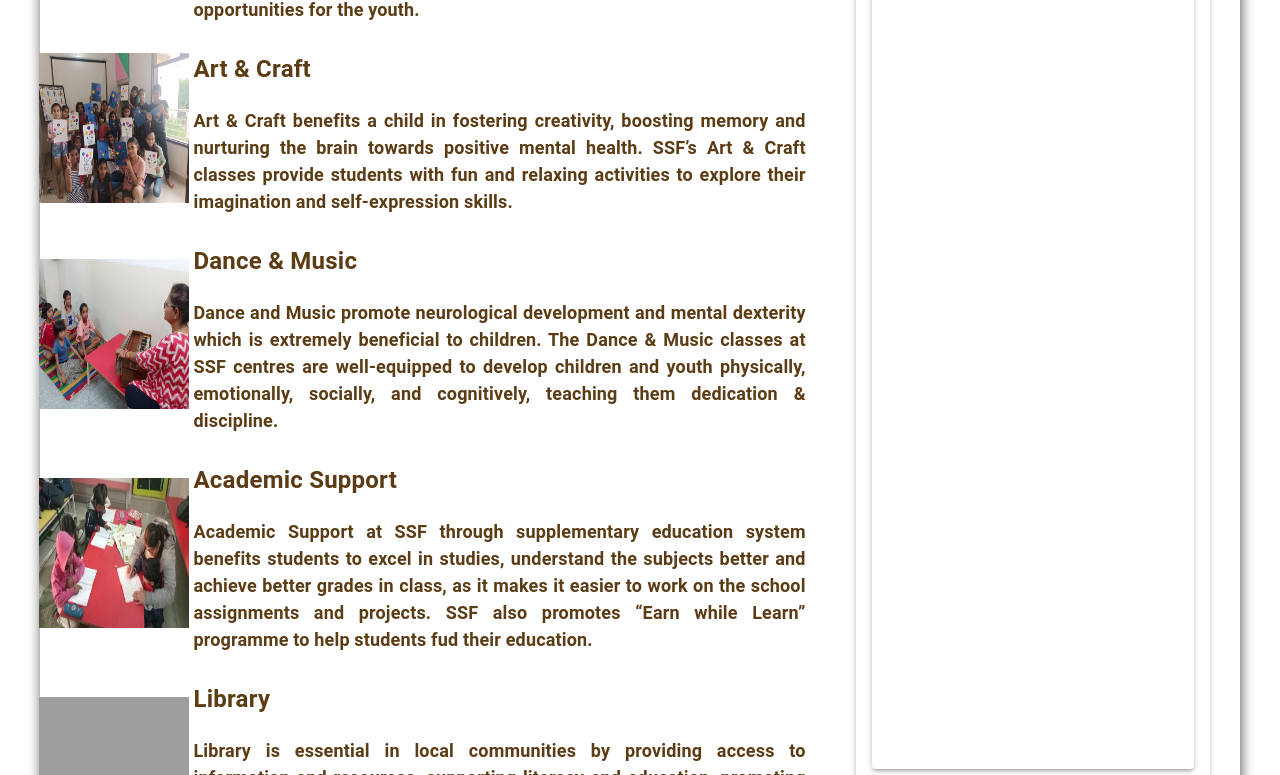
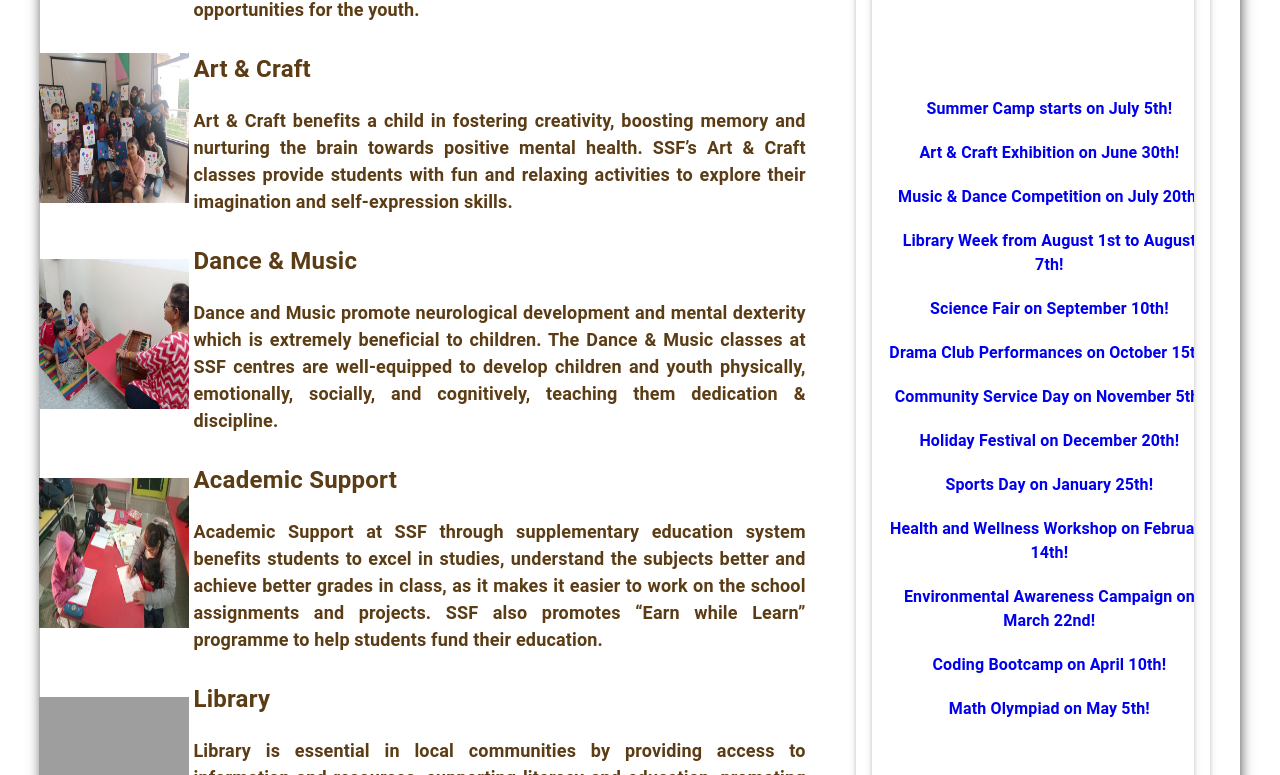
Before and after one commit to anil88prajapati/ngo, a React (Create React App) app: page / in a window 1280 px wide. Shown: the part 3785-4560 px from the top of the page. Built offline with nearby package versions, Linux system fonts and the light colour scheme; grey boxes are pictures that could not be loaded.

Commit message:
donornotification

```diff
--- a/src/App.js
+++ b/src/App.js
@@ -23,6 +23,7 @@ import DonorsAndNotifications from './components/DonorsAndNotifications';
 import Shiningstars from "./components/Shiningstars";
 import Donorlist from "./components/Donorlist";
 import Writetous from "./components/Writetous";
+import Notification from "./components/Notification";
 
 function App() {
     return (
@@ -53,6 +54,7 @@ function App() {
                 <Route path="/Shiningstars" element={<Shiningstars />} />
                 <Route path="/Donorlist" element={<Donorlist/>}/>
                 <Route path="/Writetous" element={<Writetous/>}/>
+                <Route path="/Notification" element={<Notification/>}/>
             </Routes>
         </Router>
     );
--- a/src/components/BeyondClassroom.js
+++ b/src/components/BeyondClassroom.js
@@ -1,4 +1,4 @@
-import React from 'react';
+import React, { useState } from 'react';
 import { Box, Grid, Typography, Paper } from '@mui/material';
 import HeadingGlobal from '../global/HeadingGlobal';
 import computer from '../assets/computer.jpg';
@@ -10,11 +10,11 @@ import careerCounsil from '../assets/careerCounsil.jpeg';
 import library from '../assets/Library.jpg';
 
 const data = [
-    { pic: computer, title: 'Computer Classes', para: 'Computer classes help to refine and discover new computing skills, such as networking or programming creating leeway for employment and livelihood. Computer courses offered by SSF are curated to provide the best benefits to the children who are covered under the Skill Development Programme. ', path: '/about' },
+    { pic: computer, title: 'Computer Classes', para: 'Computer classes help to refine and discover new computing skills, such as networking or programming creating leeway for employment and livelihood. Computer courses offered by SSF are curated to provide the best benefits to the children who are covered under the Skill Development Programme.', path: '/about' },
     { pic: englishClass, title: 'Spoken English classes', para: 'Learning to speak English fluently aids in boosting confidence to communicate effectively and to articulate your thoughts and ideas precisely. The Spoken English classes, which comes under Skill Development Programme at SSF are designed to enhance employment opportunities for the youth.', path: '/' },
     { pic: artCraft, title: 'Art & Craft', para: 'Art & Craft benefits a child in fostering creativity, boosting memory and nurturing the brain towards positive mental health. SSF’s Art & Craft classes provide students with fun and relaxing activities to explore their imagination and self-expression skills.', path: '/' },
     { pic: music, title: 'Dance & Music', para: 'Dance and Music promote neurological development and mental dexterity which is extremely beneficial to children. The Dance & Music classes at SSF centres are well-equipped to develop children and youth physically, emotionally, socially, and cognitively, teaching them dedication & discipline.', path: '/' },
-    { pic: tution, title: 'Academic Support', para: 'Academic Support at SSF through supplementary education system benefits students to excel in studies, understand the subjects better and achieve better grades in class, as it makes it easier to work on the school assignments and projects. SSF also promotes “Earn while Learn” programme to help students fud their education.', path: '/' },
+    { pic: tution, title: 'Academic Support', para: 'Academic Support at SSF through supplementary education system benefits students to excel in studies, understand the subjects better and achieve better grades in class, as it makes it easier to work on the school assignments and projects. SSF also promotes “Earn while Learn” programme to help students fund their education.', path: '/' },
     { pic: library, title: 'Library', para: 'Library is essential in local communities by providing access to information and resources, supporting literacy and education, promoting lifelong learning, and serving as a community gathering space. Library facility offered by SSF helps students increase their knowledge and sparks imaginative ideas in them.', path: '/' },
     { pic: careerCounsil, title: 'Career Counselling', para: 'Career counselling sessions at SSF are formulated to help students identify their strengths and weaknesses and provide support in areas where they need improvement. SSF counsellors also assist with course selection and provide career options guidance.', path: '/about' },
 ];
@@ -24,9 +24,20 @@ const runningEvents = [
     'Art & Craft Exhibition on June 30th!',
     'Music & Dance Competition on July 20th!',
     'Library Week from August 1st to August 7th!',
+    'Science Fair on September 10th!',
+    'Drama Club Performances on October 15th!',
+    'Community Service Day on November 5th!',
+    'Holiday Festival on December 20th!',
+    'Sports Day on January 25th!',
+    'Health and Wellness Workshop on February 14th!',
+    'Environmental Awareness Campaign on March 22nd!',
+    'Coding Bootcamp on April 10th!',
+    'Math Olympiad on May 5th!',
 ];
 
 const WhatsNew = () => {
+    const [isHovered, setIsHovered] = useState(false);
+
     return (
         <Box sx={{ p: { lg: '40px 40px', xs: '40px 20px' } }}>
             <HeadingGlobal title="Learning Beyond Classroom" />
@@ -67,21 +78,37 @@ const WhatsNew = () => {
                 <Grid item lg={4} xs={12}>
                     <Paper elevation={3} sx={{ p: 2, flex: 1, height: '90%', margin: '5%' }}>
                         <Typography variant="h6" sx={{ fontWeight: 'bold', textAlign: 'center' }}>Notifications</Typography>
-                        <Paper elevation={3} sx={{ p: 2, mt: 2, flex: 1, overflow: 'hidden', height: '1050px' }}>
+                        <Paper
+                            elevation={3}
+                            sx={{
+                                p: 2,
+                                mt: 2,
+                                flex: 1,
+                                height: '90%',
+                                overflow: 'hidden',
+                                position: 'relative',
+                            }}
+                        >
                             <Box
                                 sx={{
-                                    animation: 'scrollTopToBottom 10s linear infinite',
+                                    position: 'absolute',
+                                    width: '100%',
                                     height: '100%',
-                                    display: 'flex',
-                                    flexDirection: 'column',
-                                    justifyContent: 'center',
+                                    animation: isHovered ? 'none' : 'scrollTopToBottom 20s linear infinite',
+                                    animationPlayState: isHovered ? 'paused' : 'running',
                                 }}
+                                onMouseEnter={() => setIsHovered(true)}
+                                onMouseLeave={() => setIsHovered(false)}
                             >
-                                {runningEvents.map((event, index) => (
-                                    <Typography key={index} sx={{ my: 1, fontWeight: 'bold' }}>
-                                        {event}
-                                    </Typography>
-                                ))}
+                                <Box sx={{ display: 'flex', flexDirection: 'column', gap: '20px' }}>
+                                    {runningEvents.map((event, index) => (
+                                        <a href="/notification" key={index} style={{ textDecoration: 'none' }} target="_blank" rel="noopener noreferrer">
+                                            <Typography sx={{ fontWeight: 'bold', color: 'inherit', textAlign: 'center' }}>
+                                                {event}
+                                            </Typography>
+                                        </a>
+                                    ))}
+                                </Box>
                             </Box>
                             <style>
                                 {`
--- a/src/components/Leadership.js
+++ b/src/components/Leadership.js
@@ -553,7 +553,7 @@ His passion for social work has driven him in his dynamic involvement with many
                             color: textColor
                         }}
                     >
-             Mr. Jitendra Kumar, a Mechanical Engineer having completed his MBA from IIM, Joka possesses 17 years of versatile experience in the Information Technology sector and is currently working with IBM India Pvt Ltd. He is associated with SEVA Srijan Foundation as a Volunteer Leader helping underprivileged children learn computer skills.
+             Mr. Jitendra Kumar, a Mechanical Engineer having completed his MBA from IIM, Jitender Kumar possesses 17 years of versatile experience in the Information Technology sector and is currently working with IBM India Pvt Ltd. He is associated with SEVA Srijan Foundation as a Volunteer Leader helping underprivileged children learn computer skills.
                     </Typography>
                 </Box>
             </Box>
--- /dev/null
+++ b/src/components/Notification.js
@@ -0,0 +1,12 @@
+
+
+const notifications = () => {
+
+    return (
+        <>
+        <h1>Coming Soon.....</h1>
+        </>
+    );
+}
+
+export default notifications
```
Also changed, not shown: src/components/OurCenters.js (+7 -5 lines), src/pages/client/Contact.js (+8 -4 lines).
